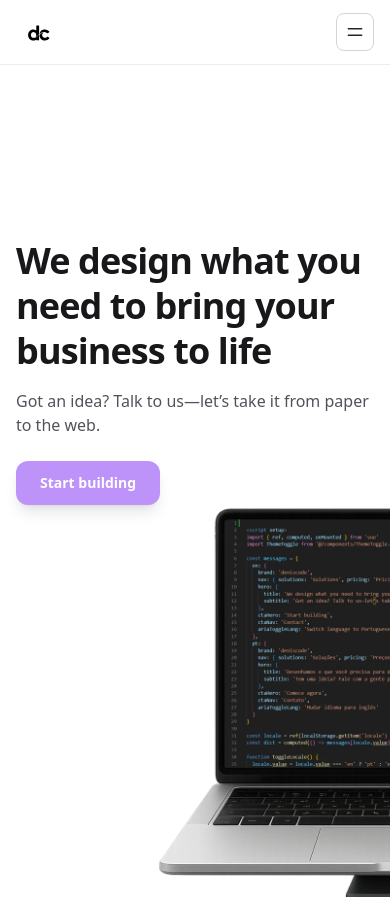
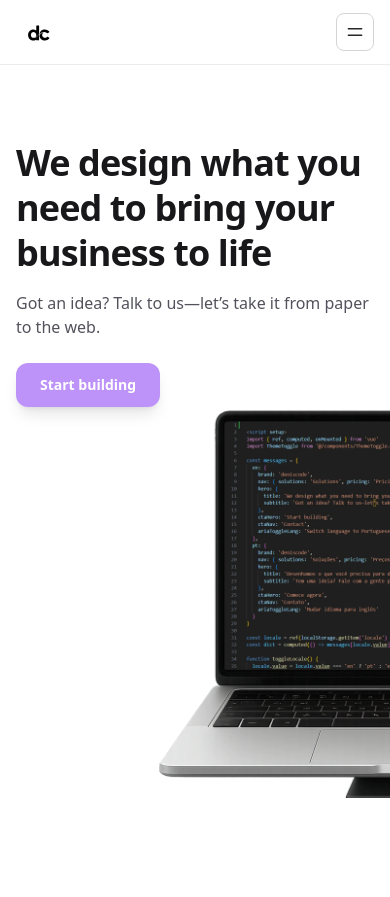
Before and after one commit to denisfelipe93/cooming-soon-deniscode, a Vue app in the folder deniscode/deniscode/: page / in a window 390 px wide. After the commit the page ends 844 px from the top, so only its background shows below. Built offline with nearby package versions, Linux system fonts and the light colour scheme.

Commit message:
iniciando resposividade do hero

```diff
--- a/deniscode/deniscode/src/components/Hero.vue
+++ b/deniscode/deniscode/src/components/Hero.vue
@@ -150,6 +150,11 @@
     z-index: 30;                  /* acima do CTA se precisar */
     pointer-events: none;
   }
+  .hero-copy{
+    /* ↓ mexa neste valor para subir/descer o bloco de texto no mobile “normal” */
+    margin-top: clamp(0.5rem, 6vh, 1.25rem);
+    z-index: 40; /* garante acima do mockup */
+  }
 
   /* garante que o <picture> ocupe a moldura toda */
   .laptop > picture{ position:absolute; inset:0; }
@@ -164,8 +169,6 @@
     transform: translate(50%, -50%); /* ↑ aumente 22% → 24–28% p/ ver mais “código” à esquerda */
   }
 
-
-
 @media (max-width: 444px){
   .laptop-img{
     height: 120%;                 /* zoom (150–165% funciona bem) */
```
